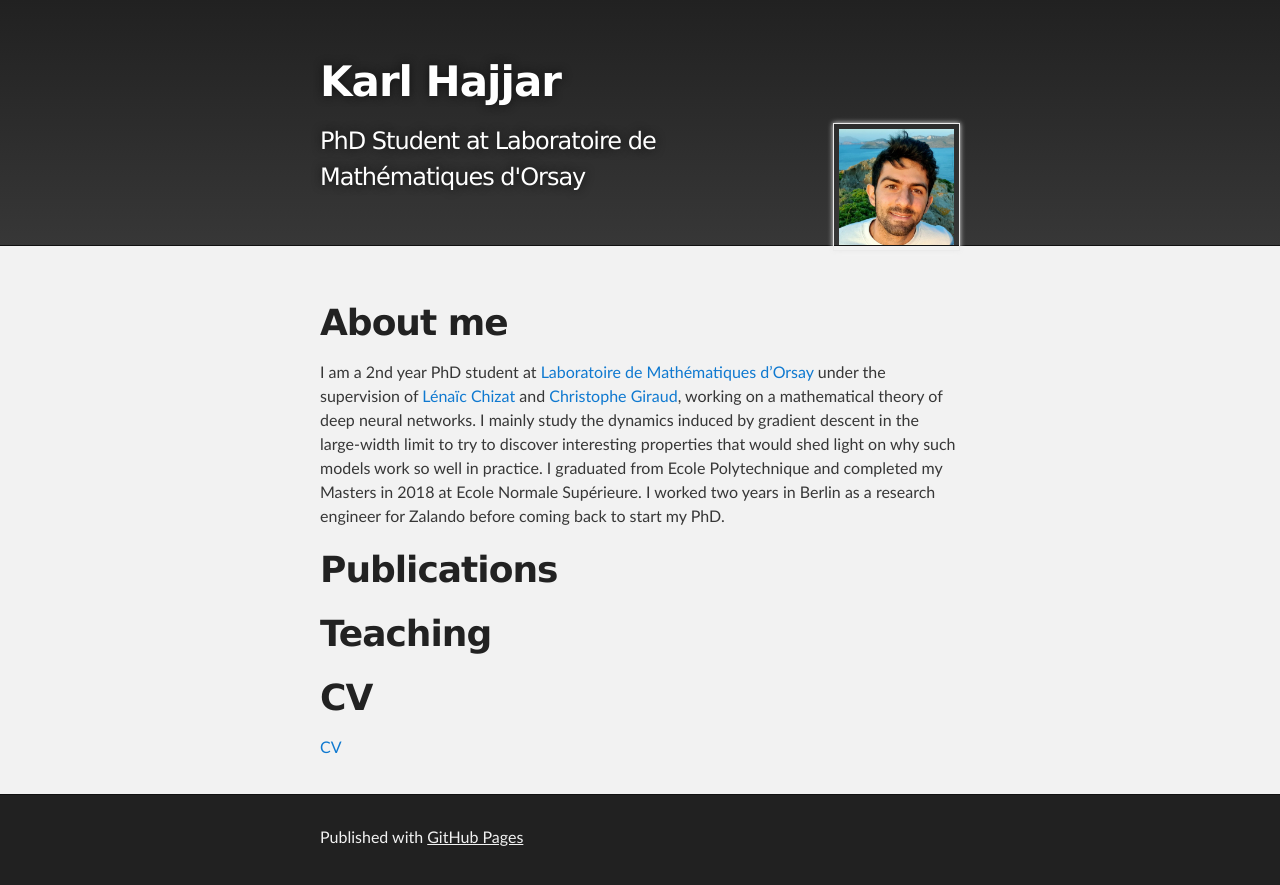
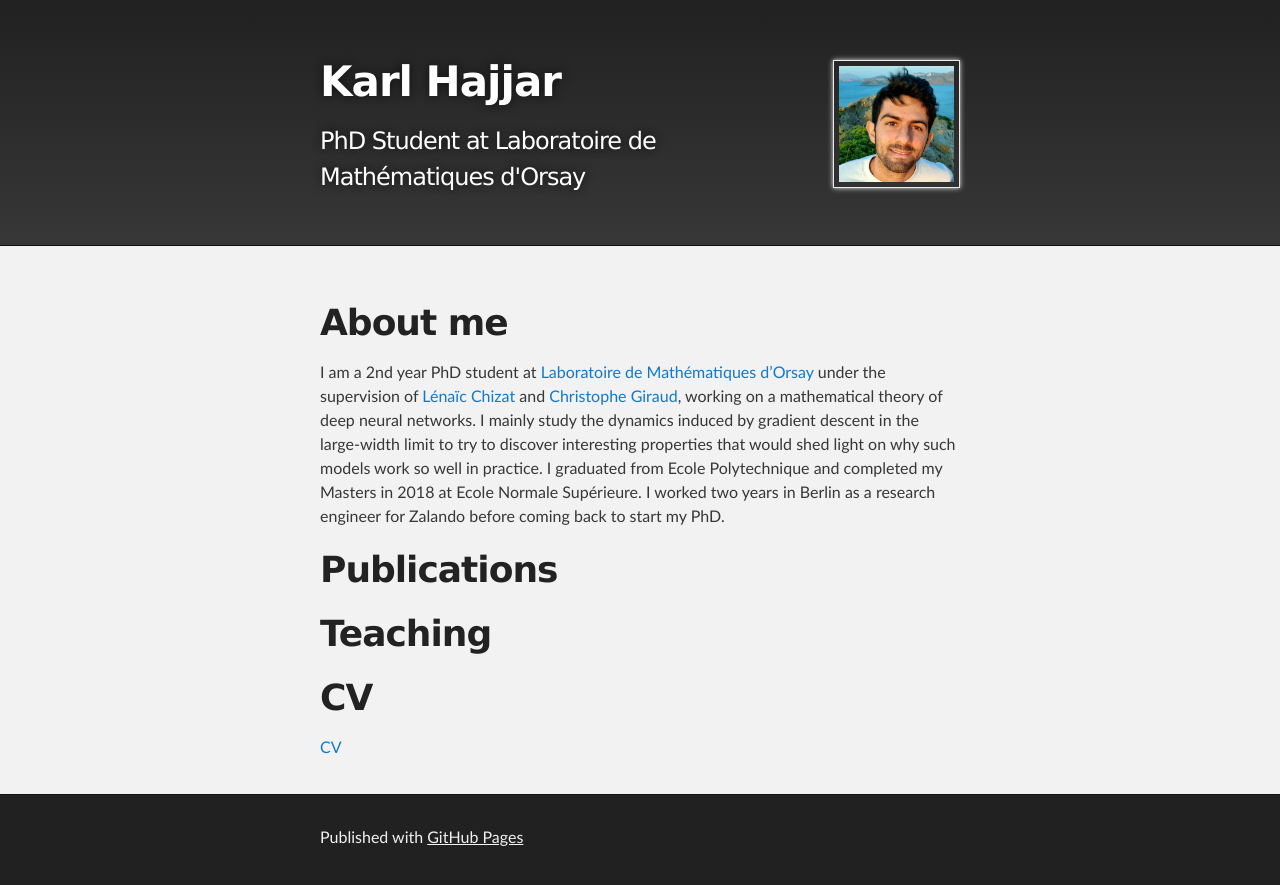
Before and after one commit to karl-hajjar/karl-hajjar.github.io, a Jekyll site: the page built from index.md, in a window 1280 px wide. Shown: the top 885 px of the page. Built offline with Jekyll 4.4.1, drawn with Linux system fonts in a browser that asks for light colours; our own code applies the rules of GitHub Pages for plain Markdown files.

Commit message:
Tried pushing the picture further up

```diff
--- a/_layouts/default.html
+++ b/_layouts/default.html
@@ -20,10 +20,11 @@
             <a id="forkme_banner" href="{{ site.github.repository_url }}">View on GitHub</a>
           {% endif %}
 
-          <h1 id="project_title">{{ site.title | default: site.github.repository_name }}</h1>
           <div class="hero">
             <img class="feature-img" src="{{ '/data/nice_pic_2.png' | relative_url }}" style="max-width:18%" align="right"/>
           </div>
+
+          <h1 id="project_title">{{ site.title | default: site.github.repository_name }}</h1>
           <h2 id="project_tagline">{{ site.description | default: site.github.project_tagline }}</h2>
 
           {% if site.show_downloads %}
```
